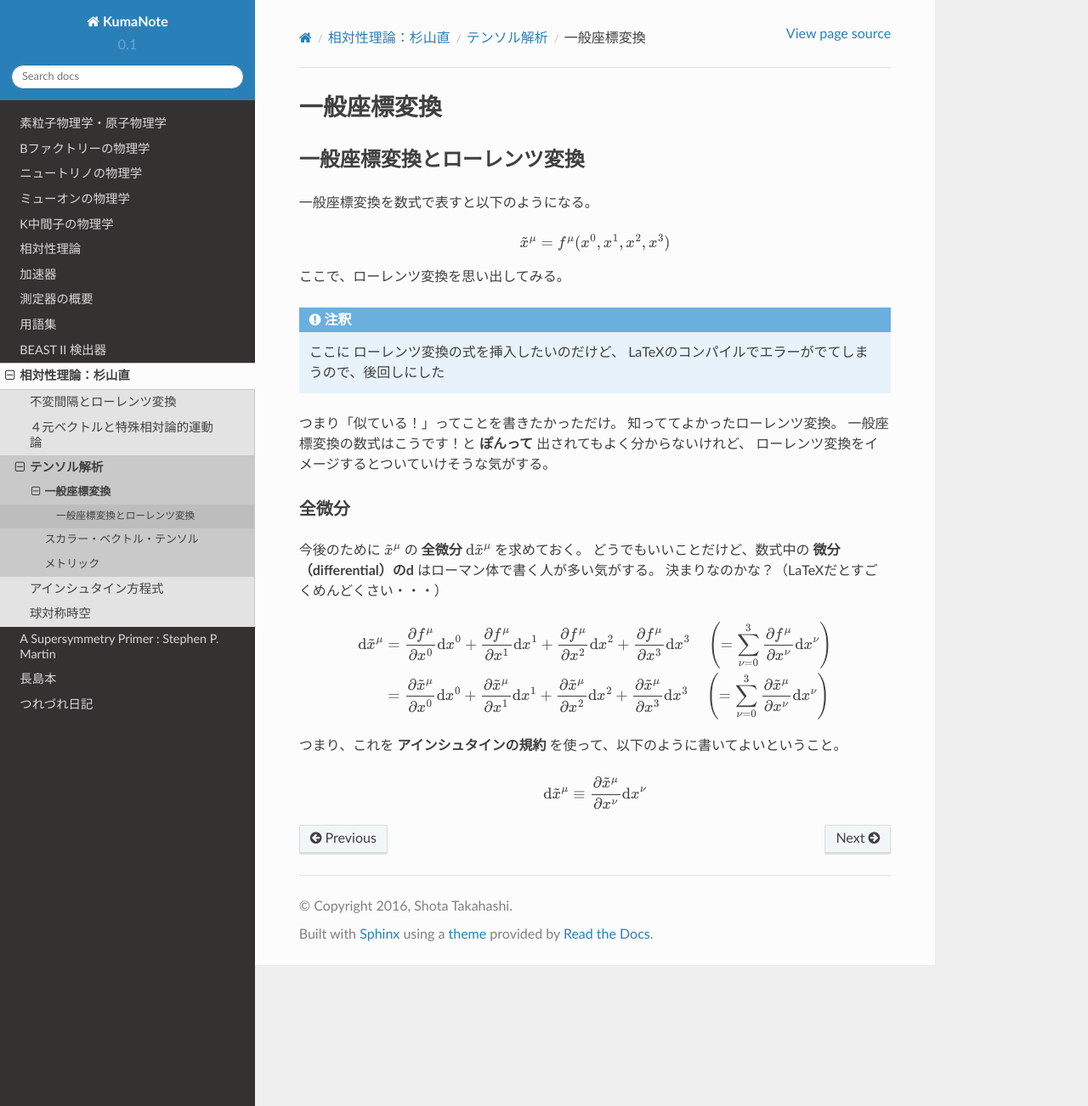
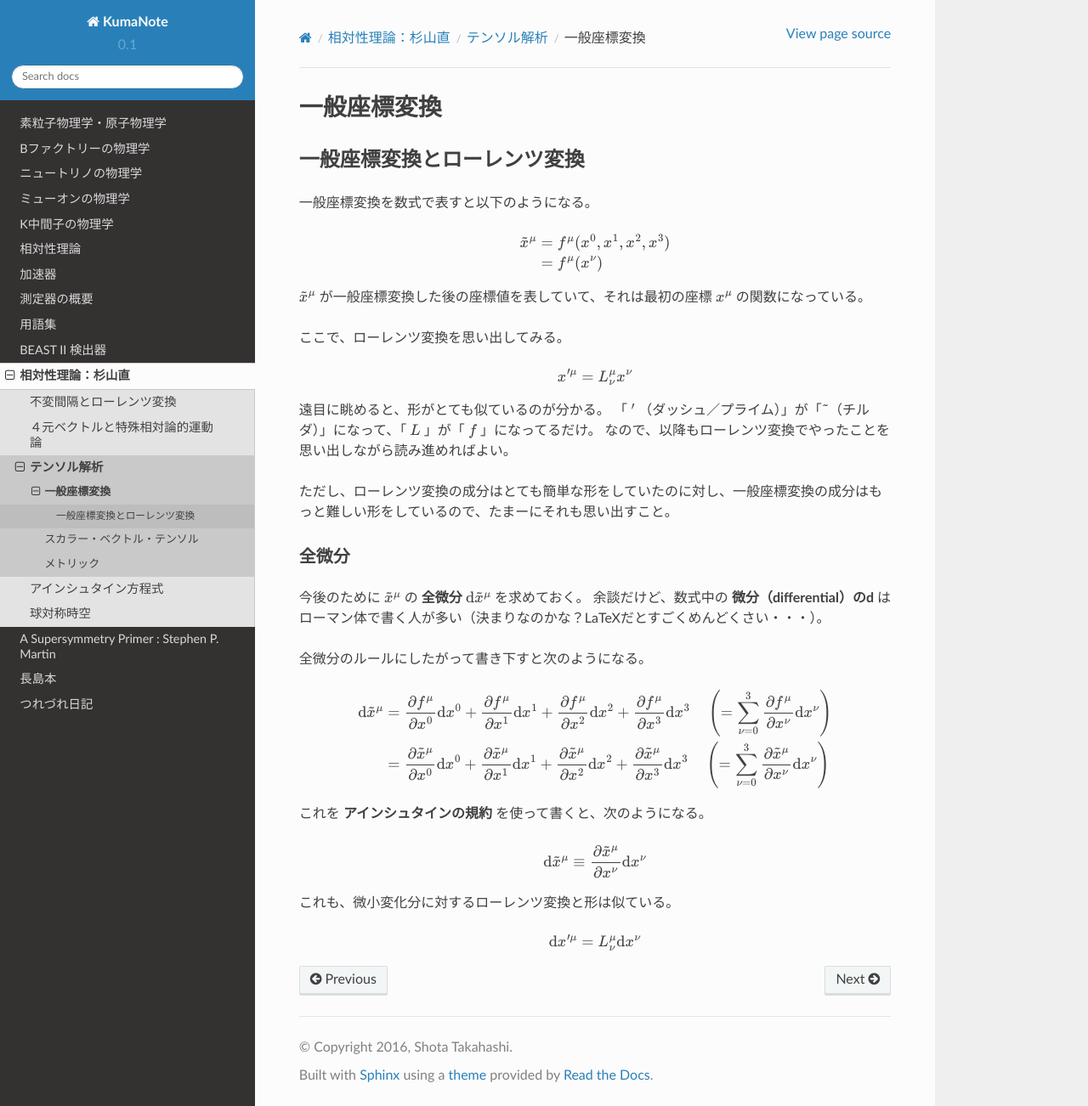
Before and after one commit to shotakaha/kumanote, a Sphinx documentation site: the page built from docs/source/sugiyama/09-1.rst, in a window 1280 px wide and 1302 px high. Shown: the whole window at 85% size. Built offline with Sphinx 7.4.7 and the Read the Docs theme 2.0.0, drawn with Linux system fonts in a browser that asks for light colours; pages that are not in the unit, such as notebooks, are missing from menus.

Commit message:
Update note

```diff
--- /dev/null
+++ b/docs/source/dailynote/2016-04-11.rst
@@ -0,0 +1,5 @@
+==================================================
+2016-04-11
+==================================================
+
+* :doc:`第9.1節 <./09-1>` の辺りを加筆修正
--- a/docs/source/dailynote/index.rst
+++ b/docs/source/dailynote/index.rst
@@ -14,3 +14,4 @@
    2016-03-11
    2016-03-25
    2016-04-07
+   2016-04-11
--- a/docs/source/sugiyama/09-1.rst
+++ b/docs/source/sugiyama/09-1.rst
@@ -8,29 +8,40 @@
 一般座標変換を数式で表すと以下のようになる。
 
 .. math::
+   :nowrap:
+
    \begin{align}
-   \tilde{x}^{\mu} & = f^{\mu} (x^{0}, x^{1}, x^{2}, x^{3})
+   \tilde{x}^{\mu} & = f^{\mu} (x^{0}, x^{1}, x^{2}, x^{3})\\
+   & = f^{\mu} (x^{\nu})
    \end{align}
 
 
+:math:`\tilde{x}^{\mu}` が一般座標変換した後の座標値を表していて、それは最初の座標 :math:`x^{\mu}` の関数になっている。
+
 ここで、ローレンツ変換を思い出してみる。
 
-.. note::
-   ここに ローレンツ変換の式を挿入したいのだけど、
-   LaTeXのコンパイルでエラーがでてしまうので、後回しにした
+.. math::
+   :nowrap:
 
-つまり「似ている！」ってことを書きたかっただけ。
-知っててよかったローレンツ変換。
-一般座標変換の数式はこうです！と **ぽんって** 出されてもよく分からないけれど、
-ローレンツ変換をイメージするとついていけそうな気がする。
+   \begin{align}
+   x'^{\mu} & = L^{\mu}_{\nu} x^{\nu}
+   \end{align}
+
+
+遠目に眺めると、形がとても似ているのが分かる。
+「 :math:`'` （ダッシュ／プライム）」が「 :math:`\tilde{ }` （チルダ）」になって、「 :math:`L` 」が「 :math:`f` 」になってるだけ。
+なので、以降もローレンツ変換でやったことを思い出しながら読み進めればよい。
+
+ただし、ローレンツ変換の成分はとても簡単な形をしていたのに対し、一般座標変換の成分はもっと難しい形をしているので、たまーにそれも思い出すこと。
 
 
 全微分
 --------------------------------------------------
 
 今後のために :math:`\tilde{x}^{\mu}` の **全微分** :math:`\mathrm{d} \tilde{x}^{\mu}` を求めておく。
-どうでもいいことだけど、数式中の **微分（differential）のd** はローマン体で書く人が多い気がする。
-決まりなのかな？（LaTeXだとすごくめんどくさい・・・）
+余談だけど、数式中の **微分（differential）のd** はローマン体で書く人が多い（決まりなのかな？LaTeXだとすごくめんどくさい・・・）。
+
+全微分のルールにしたがって書き下すと次のようになる。
 
 .. math::
    :nowrap:
@@ -49,7 +60,7 @@
    \quad \left( = \sum^{3}_{\nu = 0} \frac{\partial \tilde{x}^{\mu}}{\partial x^{\nu}} \mathrm{d} x^{\nu} \right)
    \end{align}
 
-つまり、これを **アインシュタインの規約** を使って、以下のように書いてよいということ。
+これを **アインシュタインの規約** を使って書くと、次のようになる。
 
 .. math::
    :nowrap:
@@ -57,3 +68,13 @@
    \begin{align}
    \mathrm{d} \tilde{x}^{\mu} & \equiv \frac{\partial \tilde{x}^{\mu}}{\partial x^{\nu}} \mathrm{d} x^{\nu}
    \end{align}
+
+
+これも、微小変化分に対するローレンツ変換と形は似ている。
+
+.. math::
+   :nowrap:
+
+   \begin{align}
+   \mathrm{d} x'^{\mu} & = L^{\mu}_{\nu} \mathrm{d} x^{\nu}
+   \end{align}
```
